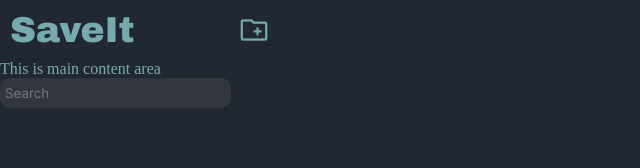
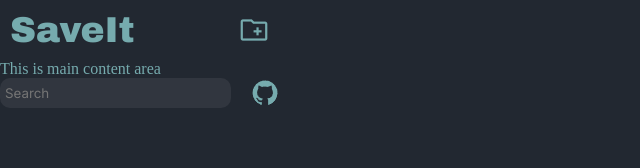
Before and after one commit to AnshEzhava/SaveIt, an Angular app: page / in a window 1280 px wide. Shown: the top 168 px of the page, without its empty margins (0-640 px from the left). Built offline with nearby package versions, Linux system fonts and the light colour scheme.

Commit message:
feat: add GitHub link button and update button styles

```diff
--- a/src/app/app.component.css
+++ b/src/app/app.component.css
@@ -20,23 +20,29 @@
   font-size: 36px;
 }
 
-.add_folder {
+.btn {
   display: flex;
   align-items: center;
   border-radius: 10%;
 }
 
-.add_folder:hover {
+.btn:hover {
   background-color: var(--button-hover-color);
 }
 
-.add_folder:active {
+.btn:active {
   background-color: var(--button-active-color);
 }
 
 .add_folder img {
   width: 32px;
   height: 32px;
+}
+
+.footer {
+  display: flex;
+  align-items: center;
+  justify-content: space-between;
 }
 
 .search-box {
--- a/src/app/app.component.html
+++ b/src/app/app.component.html
@@ -1,12 +1,15 @@
 <div class="content">
   <div class="header">
     <p>SaveIt</p>
-    <div #addFolder class="add_folder">
+    <div #addFolder class="add_folder btn">
       <img src="../assets/images/new_folder.png" />
     </div>
   </div>
   <div class="main-content">This is main content area</div>
   <div class="footer">
     <input type="text" #search class="search-box" placeholder="Search" />
+    <div class="github btn" #github (click)="openGithub()">
+      <img src="../assets/images/github-logo.png" />
+    </div>
   </div>
 </div>
--- a/src/app/app.component.ts
+++ b/src/app/app.component.ts
@@ -8,4 +8,8 @@ import { RouterOutlet } from '@angular/router';
   templateUrl: './app.component.html',
   styleUrl: './app.component.css',
 })
-export class AppComponent {}
+export class AppComponent {
+  openGithub() {
+    window.open('https://github.com/AnshEzhava/SaveIt', '_blank');
+  }
+}
```
Also changed, not shown: src/assets/images/github-logo.png (added).
